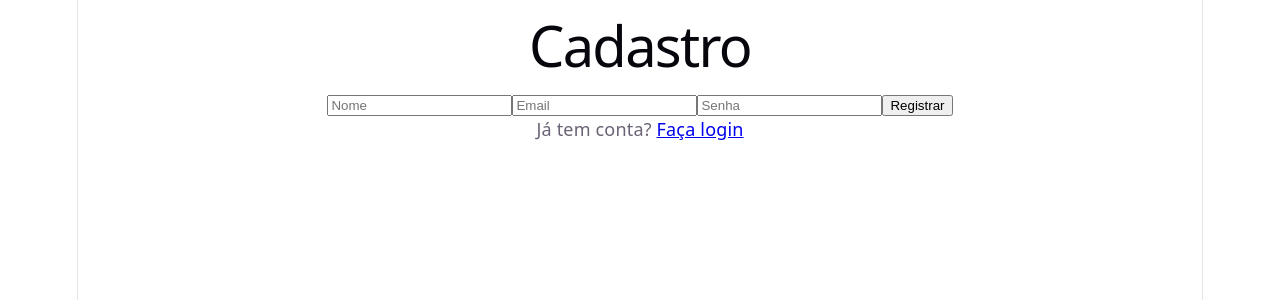
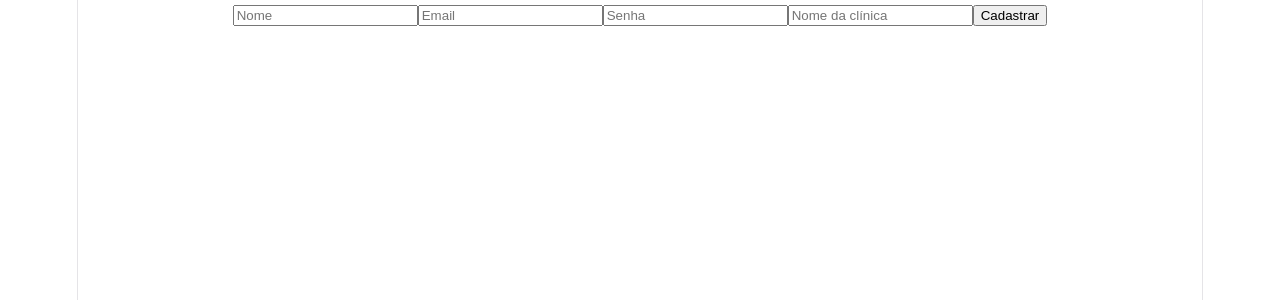
Before and after one commit to silvadev-tech/consultorio-plan, a React (Vite) app: page / in a window 1280 px wide. Shown: the top 300 px of the page. Built offline with nearby package versions, Linux system fonts and the light colour scheme.

Commit message:
acrescimo de botão

```diff
--- a/src/pages/Cadastro.jsx
+++ b/src/pages/Cadastro.jsx
@@ -1,22 +1,19 @@
 import React, { useState } from "react";
-import "./cadastro.css"; // importa o estilo
 
-function Cadastro() {
+export default function Cadastro() {
   const [nome, setNome] = useState("");
   const [email, setEmail] = useState("");
   const [senha, setSenha] = useState("");
+  const [clinica, setClinica] = useState("");
 
-  const handleSubmit = (e) => {
+  const handleRegister = (e) => {
     e.preventDefault();
-    // aqui você pode integrar com sua API
-    console.log("Dados enviados:", { nome, email, senha });
-    alert("Cadastro realizado com sucesso!");
+    // Aqui você chama sua API de cadastro
+    console.log({ nome, email, senha, clinica });
   };
 
   return (
-    <div className="cadastro-container">
-      <h1>Cadastro</h1>
-      <form className="cadastro-form" onSubmit={handleSubmit}>
+    <form onSubmit={handleRegister}>
       <input
         type="text"
         placeholder="Nome"
@@ -35,15 +32,14 @@ function Cadastro() {
         value={senha}
         onChange={(e) => setSenha(e.target.value)}
       />
-        <button type="submit" className="cadastro-button">
-          Registrar
-        </button>
+      <input
+        type="text"
+        placeholder="Nome da clínica"
+        value={clinica}
+        onChange={(e) => setClinica(e.target.value)}
+      />
+
+      <button type="submit">Cadastrar</button>
     </form>
-      <p>
-        Já tem conta? <a href="/login">Faça login</a>
-      </p>
-    </div>
   );
 }
-
-export default Cadastro;
--- a/src/pages/Login.jsx
+++ b/src/pages/Login.jsx
@@ -6,7 +6,7 @@ import "./Login.css";
 export default function Login() {
   const [username, setUsername] = useState("");
   const [password, setPassword] = useState("");
-  const [tenantId, setTenantId] = useState(""); // 🔹 novo campo
+  const [clinica, setClinica] = useState(""); // 🔹 campo atualizado
   const [errorMessage, setErrorMessage] = useState("");
   const [loading, setLoading] = useState(false);
   const [serverLoading, setServerLoading] = useState(true);
@@ -38,8 +38,8 @@ export default function Login() {
     setLoading(true);
     setErrorMessage("");
 
-    if (!username || !password || !tenantId) {
-      setErrorMessage("Preencha usuário, senha e tenant.");
+    if (!username || !password || !clinica) {
+      setErrorMessage("Preencha usuário, senha e nome da clínica.");
       setLoading(false);
       return;
     }
@@ -48,7 +48,7 @@ export default function Login() {
       const response = await api.post("/auth/login", {
         username,
         password,
-        tenantId, // 🔹 agora enviado junto
+        tenantId: clinica, // 🔹 enviando como tenantId
       });
 
       const token = response.data.token;
@@ -94,9 +94,9 @@ export default function Login() {
       <br />
       <input
         type="text"
-        placeholder="Tenant"
-        value={tenantId}
-        onChange={(e) => setTenantId(e.target.value)}
+        placeholder="Nome da clínica" // 🔹 alterado para ficar claro
+        value={clinica}
+        onChange={(e) => setClinica(e.target.value)}
         disabled={loading}
       />
       <br />
```
Lines whose indentation alone changed are shown as unchanged.
